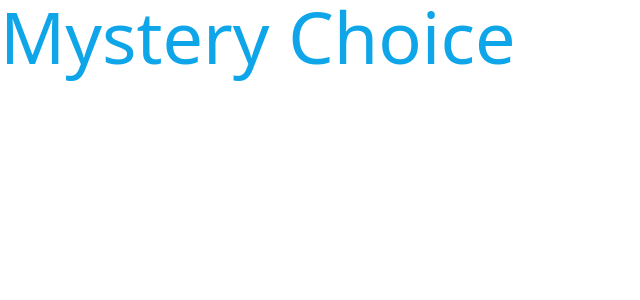
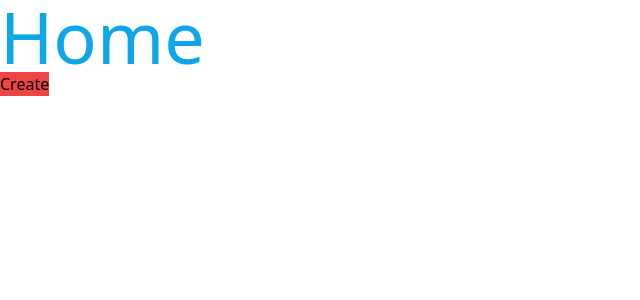
Before and after one commit to N-eeraj/mystery-choice, a Vue app: page / in a window 1280 px wide. Shown: the top 300 px of the page, without its empty margins (0-640 px from the left). Built offline with nearby package versions, Linux system fonts and the light colour scheme.

Commit message:
Setup basic routing using vue-router

```diff
--- a/index.html
+++ b/index.html
@@ -4,7 +4,7 @@
     <meta charset="UTF-8" />
     <link rel="icon" type="image/svg+xml" href="/vite.svg" />
     <meta name="viewport" content="width=device-width, initial-scale=1.0" />
-    <title>Vite + Vue</title>
+    <title>Mystery Choice</title>
   </head>
   <body>
     <div id="app"></div>
--- a/package.json
+++ b/package.json
@@ -9,7 +9,8 @@
     "preview": "vite preview"
   },
   "dependencies": {
-    "vue": "^3.2.47"
+    "vue": "^3.2.47",
+    "vue-router": "^4.2.2"
   },
   "devDependencies": {
     "@vitejs/plugin-vue": "^4.1.0",
--- a/src/App.vue
+++ b/src/App.vue
@@ -1,10 +1,9 @@
 <script setup>
+import { RouterView } from 'vue-router'
 </script>
 
 <template>
-  <h1 class="text-sky-500 text-7xl">
-    Mystery Choice
-  </h1>
+  <RouterView />
 </template>
 
 <style src="./style.css">
--- a/src/main.js
+++ b/src/main.js
@@ -1,5 +1,8 @@
 import { createApp } from 'vue'
 import './style.css'
 import App from './App.vue'
+import router from '@/router'
 
-createApp(App).mount('#app')
+const app = createApp(App)
+
+app.use(router).mount('#app')
--- /dev/null
+++ b/src/pages/choose.vue
@@ -0,0 +1,5 @@
+<template>
+    <h1 class="text-sky-500 text-7xl">
+        Choose
+    </h1>
+</template>
--- /dev/null
+++ b/src/pages/create.vue
@@ -0,0 +1,5 @@
+<template>
+    <h1 class="text-sky-500 text-7xl">
+        Create
+    </h1>
+</template>
--- /dev/null
+++ b/src/pages/home.vue
@@ -0,0 +1,20 @@
+<script setup>
+import { useRouter } from 'vue-router';
+
+const router = useRouter()
+
+const createChoices = () => {
+    router.push('/create')
+}
+</script>
+
+<template>
+    <h1 class="text-sky-500 text-7xl">
+        Home
+    </h1>
+    <button
+        class="bg-red-500"
+        @click="createChoices">
+        Create
+    </button>
+</template>
--- /dev/null
+++ b/src/router.js
@@ -0,0 +1,30 @@
+import { createRouter, createWebHistory } from 'vue-router'
+
+import home from '@pages/home.vue'
+import create from '@pages/create.vue'
+import choose from '@pages/choose.vue'
+
+console.log(process.env.NODE_ENV)
+
+const router = createRouter({
+    history: createWebHistory(),
+    routes: [
+        {
+            path: '/',
+            name: 'home',
+            component: home
+        },
+        {
+            path: '/create',
+            name: 'create',
+            component: create
+        },
+        {
+            path: '/choose',
+            name: 'choose',
+            component: choose
+        }
+    ]
+})
+
+export default router
--- a/vite.config.js
+++ b/vite.config.js
@@ -1,7 +1,16 @@
 import { defineConfig } from 'vite'
 import vue from '@vitejs/plugin-vue'
+import * as path from 'path'
 
 // https://vitejs.dev/config/
 export default defineConfig({
+  base: process.env.NODE_ENV === 'production' ? '/mystery-choice/' : '/',
+  resolve:{
+    alias: {
+      '@' : path.resolve(__dirname, './src'),
+      '@components' : path.resolve(__dirname, './src/components'),
+      '@pages' : path.resolve(__dirname, './src/pages'),
+    }
+  },
   plugins: [vue()],
 })
```
Also changed, not shown: 1 other file (tests, documents, lock files or other folders).
